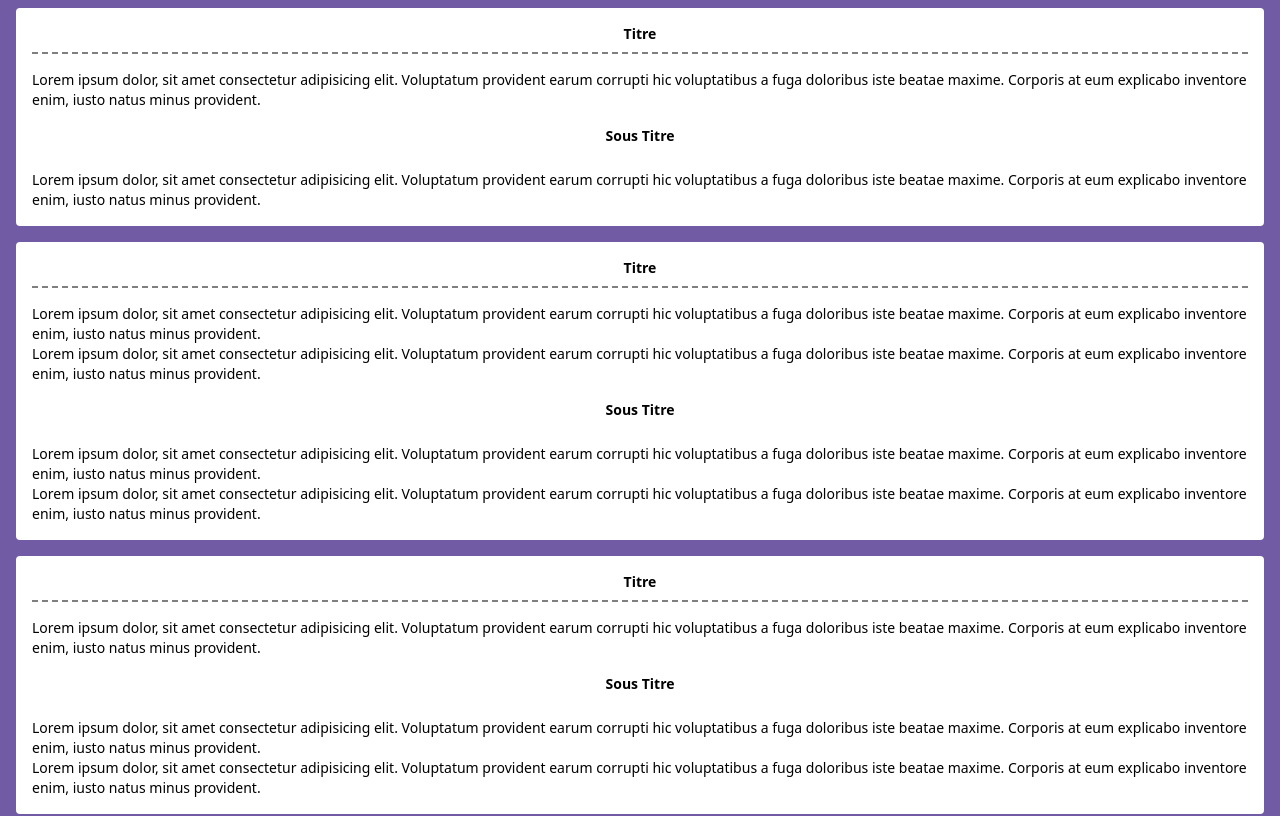
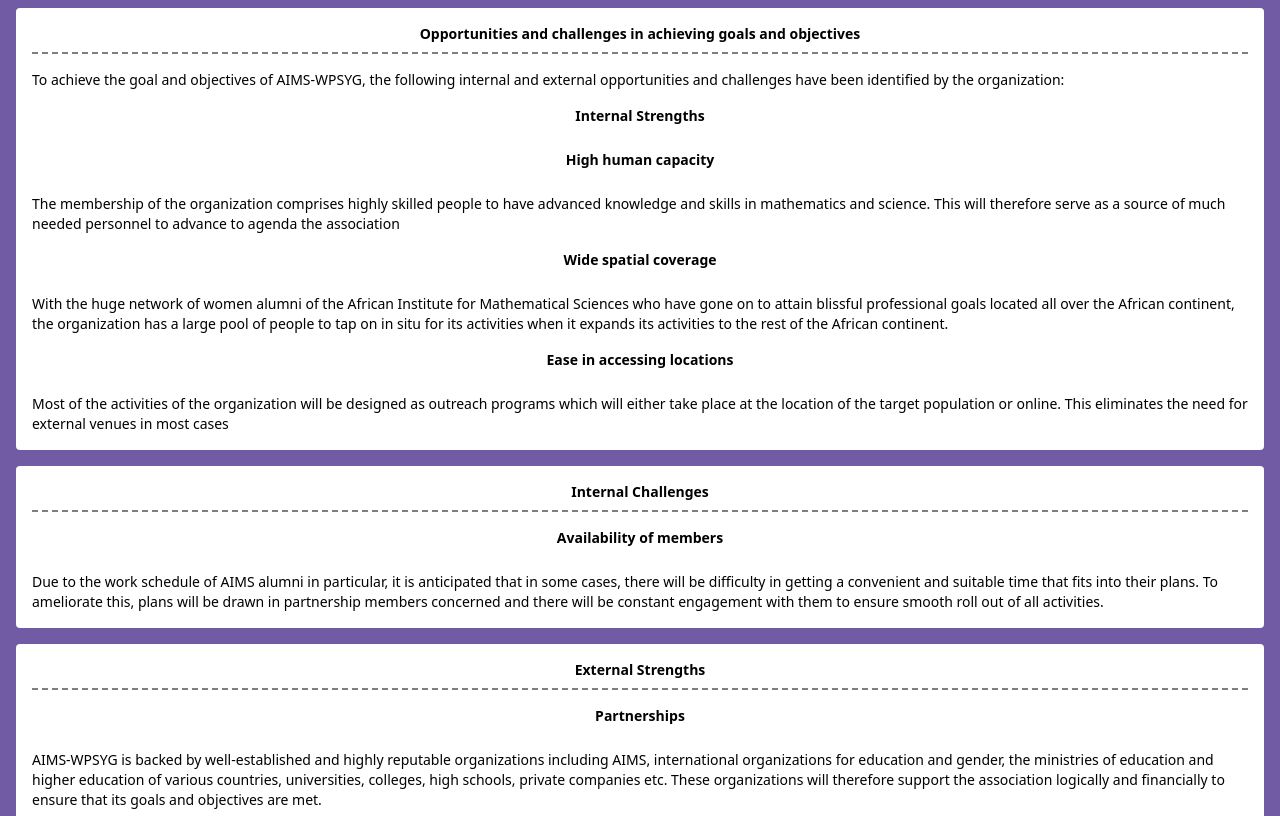
Before and after one commit to zeynabk/wsyg, a Next.js app: page /about in a window 1280 px wide. Shown: the part 1760-2576 px from the top of the page. Built offline with nearby package versions, Linux system fonts and the light colour scheme.

Commit message:
added changes

```diff
--- a/components/pages/aboutpage/page2.js
+++ b/components/pages/aboutpage/page2.js
@@ -83,80 +83,83 @@
         <div className="text-centergrid md:grid-cols-2 gap-4 py-5 md:my-20 my-10 container mx-auto px-4">
           <div className="bg-white p-4 rounded mb-4">
             <p className="text-center titre font-bold text-md border-b-2 border-black/50 pb-2 mb-4 border-dashed ">
-              Titre
+            Opportunities and challenges in achieving goals and objectives
             </p>
             <div>
-              Lorem ipsum dolor, sit amet consectetur adipisicing elit.
-              Voluptatum provident earum corrupti hic voluptatibus a fuga
-              doloribus iste beatae maxime. Corporis at eum explicabo inventore
-              enim, iusto natus minus provident.
+            To achieve the goal and objectives of AIMS-WPSYG, the following internal and external opportunities and challenges have been identified by the organization:
             </div>
             <p className="mt-4 text-center titre font-bold text-md border-black/50 pb-2 mb-4 border-dashed ">
-              Sous Titre
+            Internal Strengths
+            </p>
+            <p className="mt-4 text-center titre font-bold text-md border-black/50 pb-2 mb-4 border-dashed ">
+            High human capacity
             </p>
             <div>
-              Lorem ipsum dolor, sit amet consectetur adipisicing elit.
-              Voluptatum provident earum corrupti hic voluptatibus a fuga
-              doloribus iste beatae maxime. Corporis at eum explicabo inventore
-              enim, iusto natus minus provident.
+            The membership of the organization comprises highly skilled people to have advanced
+            knowledge and skills in mathematics and science.
+            This will therefore serve as a source of much needed personnel
+            to advance to agenda the association
             </div>
+            <p className="mt-4 text-center titre font-bold text-md border-black/50 pb-2 mb-4 border-dashed ">
+            Wide spatial coverage
+            </p>
+            <div>
+            With the huge network of women alumni of the African Institute for Mathematical
+            Sciences who have gone on to attain blissful professional goals located all over the African continent,
+            the organization has a large pool of people to tap on in situ for its activities when it expands its activities
+            to the rest of the African continent.
+            </div>
+            <p className="mt-4 text-center titre font-bold text-md border-black/50 pb-2 mb-4 border-dashed ">
+            Ease in accessing locations
+            </p>
+            <div>
+            Most of the activities of the organization will be designed as outreach programs which will either take place at the location
+            of the target population or online.
+            This eliminates the need for external venues in most cases
+            </div>
+
           </div>
           <div className="bg-white p-4 rounded mb-4 ">
             <p className="text-center titre font-bold text-md border-b-2 border-black/50 pb-2 mb-4 border-dashed">
-              Titre
+            Internal Challenges
+            </p>
+
+            <p className="mt-4 text-center titre font-bold text-md  border-black/50 pb-2 mb-4 border-dashed">
+            Availability of members
             </p>
             <div>
-              Lorem ipsum dolor, sit amet consectetur adipisicing elit.
-              Voluptatum provident earum corrupti hic voluptatibus a fuga
-              doloribus iste beatae maxime. Corporis at eum explicabo inventore
-              enim, iusto natus minus provident.
+            Due to the work schedule of AIMS alumni in particular,
+            it is anticipated that in some cases, there will be difficulty
+            in getting a convenient and suitable time that fits into their plans.
+            To ameliorate this, plans will be drawn in partnership members concerned
+            and there will be constant engagement
+            with them to ensure smooth roll out of all activities.
             </div>
-            <div>
-              Lorem ipsum dolor, sit amet consectetur adipisicing elit.
-              Voluptatum provident earum corrupti hic voluptatibus a fuga
-              doloribus iste beatae maxime. Corporis at eum explicabo inventore
-              enim, iusto natus minus provident.
-            </div>
-            <p className="mt-4 text-center titre font-bold text-md  border-black/50 pb-2 mb-4 border-dashed">
-              Sous Titre
-            </p>
-            <div>
-              Lorem ipsum dolor, sit amet consectetur adipisicing elit.
-              Voluptatum provident earum corrupti hic voluptatibus a fuga
-              doloribus iste beatae maxime. Corporis at eum explicabo inventore
-              enim, iusto natus minus provident.
-            </div>
-            <div>
-              Lorem ipsum dolor, sit amet consectetur adipisicing elit.
-              Voluptatum provident earum corrupti hic voluptatibus a fuga
-              doloribus iste beatae maxime. Corporis at eum explicabo inventore
-              enim, iusto natus minus provident.
-            </div>
+
           </div>
           <div className="bg-white p-4 rounded mb-4 ">
             <p className="text-center titre font-bold text-md border-b-2 border-black/50 pb-2 mb-4 border-dashed">
-              Titre
+            External Strengths
+            </p>
+            <p className="mt-4 text-center titre font-bold text-md  border-black/50 pb-2 mb-4 border-dashed">
+            Partnerships
             </p>
             <div>
-              Lorem ipsum dolor, sit amet consectetur adipisicing elit.
-              Voluptatum provident earum corrupti hic voluptatibus a fuga
-              doloribus iste beatae maxime. Corporis at eum explicabo inventore
-              enim, iusto natus minus provident.
+            AIMS-WPSYG is backed by well-established and highly reputable organizations
+             including AIMS,
+            international organizations for education and gender,
+            the ministries of education and higher education of various countries,
+            universities, colleges, high schools, private companies etc.
+            These organizations will therefore support the association logically and
+             financially to ensure that its goals and objectives are met.
             </div>
             <p className="mt-4 text-center titre font-bold text-md  border-black/50 pb-2 mb-4 border-dashed">
-              Sous Titre
+            Strategic Plan
             </p>
             <div>
-              Lorem ipsum dolor, sit amet consectetur adipisicing elit.
-              Voluptatum provident earum corrupti hic voluptatibus a fuga
-              doloribus iste beatae maxime. Corporis at eum explicabo inventore
-              enim, iusto natus minus provident.
-            </div>
-            <div>
-              Lorem ipsum dolor, sit amet consectetur adipisicing elit.
-              Voluptatum provident earum corrupti hic voluptatibus a fuga
-              doloribus iste beatae maxime. Corporis at eum explicabo inventore
-              enim, iusto natus minus provident.
+            To attain the goals and objectives of AIMS-WPSYG, the organization as adopted a strategic plan which is based of its planned activities over
+             the short-term (1 year), medium-term (next 2 years) and long-term (next 5 years).
+
             </div>
           </div>
         </div>
--- a/components/pages/aboutpage/team.js
+++ b/components/pages/aboutpage/team.js
@@ -16,9 +16,7 @@
             Team
           </h1>
           <p className='text-noir'>
-            Lorem ipsum dolor sit amet consectetur adipisicing. Lorem ipsum
-            dolor sit, amet consectetur adipisicing elit. Natus optio eos
-            officia pariatur est voluptate. Lorem ipsum dolor sit amet.
+          Professional Service Requires an Experienced Team
           </p>
         </div>
         <div className='grid md:grid-cols-3 grid-cols-1 xs:grid-cols-2 gap-4 justify-center items-center '>
--- a/data.js
+++ b/data.js
@@ -11,9 +11,9 @@
     spin: false,
     id: '02',
     icon: 'microscope',
-    title: 'OBJECTIVES',
+    title: 'PROGRAMMES',
     description:
-    'AIMS- WPSYG wishes to engage in specific, measurable, achievable, realistic and time-bound objectives including.Organizing of public lectures in High SchoolsOrganizing regional and Inter-High Schools mathematical quizzes .Organizing annual international workshops in African countries to create an avenue for AIMS alumni to present their research projects to young female scientists in colleges, high schools and universities.Organizing annual Olympiads in data science.Providing mentorship from AIMS students and alumni to High school students.' ,
+    'AIMS- WPSYG wishes to engage in specific, measurable, achievable, realistic and time-bound objectives including.Organizing of public lectures in High Schools Organizing regional and Inter-High Schools mathematical quizzes .Organizing annual international workshops in African countries to create an avenue for AIMS alumni to present their research projects to young female scientists in colleges, high schools and universities.Organizing annual Olympiads in data science.Providing mentorship from AIMS students and alumni to High school students.' ,
   },
   {
     spin: false,
--- a/data/gallery.json
+++ b/data/gallery.json
@@ -50,21 +50,21 @@
       "description": "Lorem ipsum dolor sit amet, consectetur adipiscing elit. "
     },
     {
-      "id": "08",
+      "id": "",
       "name": "Plateau",
       "src": "/gallery/img8.jpg",
       "description": "Lorem ipsum dolor sit amet, consectetur adipiscing elit. ",
       "date": "2019-03-01"
     },
     {
-      "id": "09",
+      "id": "",
       "name": "Almady",
       "src": "/gallery/img9.jpg",
       "description": "Lorem ipsum dolor sit amet, consectetur adipiscing elit. ",
       "date": "202--03-05"
     },
     {
-      "id": "10",
+      "id": "",
       "name": "Thies",
       "src": "/gallery/img10.jpg",
       "description": "Lorem ipsum dolor sit amet, consectetur adipiscing elit. ",
```
